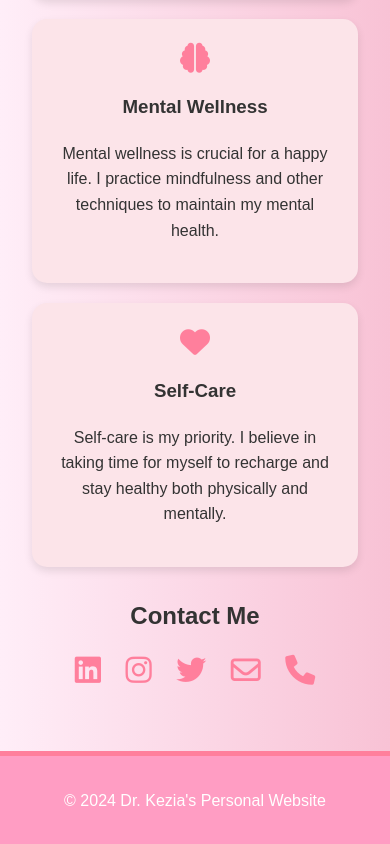
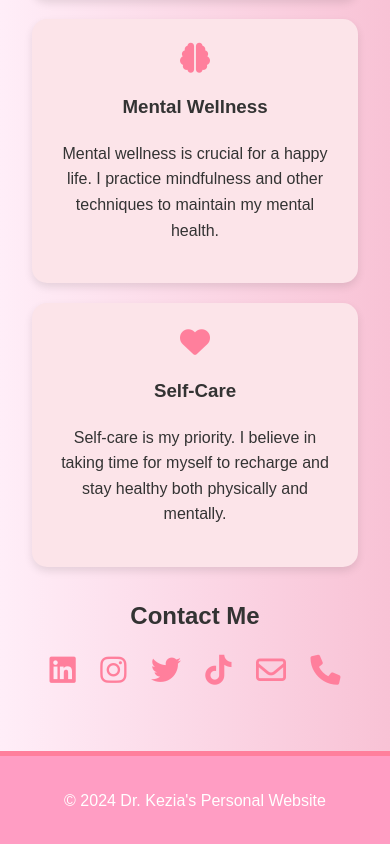
Before and after one commit to DrKeziaMawia/DrKeziaMawia.github.io, a plain HTML site: page index.html in a window 390 px wide. Shown: the part 1265-2109 px from the top of the page. Drawn offline with Linux system fonts and the light colour scheme.

Commit message:
Updated HTML and CSS for better responsiveness and design

```diff
--- a/index.html
+++ b/index.html
@@ -204,8 +204,9 @@
             <h2>Contact Me</h2>
             <div class="social-links">
                 <a href="https://www.linkedin.com/in/dr-kezia/" target="_blank" class="social-icon fab fa-linkedin"></a>
-                <a href="https://www.instagram.com/dr_kezia/" target="_blank" class="social-icon fab fa-instagram"></a>
+                <a href="https://www.instagram.com/kylerivan?igsh=dHR3cTAyZzh0bjI1" target="_blank" class="social-icon fab fa-instagram"></a>
                 <a href="https://twitter.com/dr_kezia" target="_blank" class="social-icon fab fa-twitter"></a>
+                <a href="https://www.tiktok.com/@kyler_zia?_t=8oaWTKsp8YX&_r=1" target="_blank" class="social-icon fab fa-tiktok"></a>
                 <a href="mailto:keziamawia98@gmail.com" class="social-icon far fa-envelope"></a>
                 <a href="tel:+254704892447" class="social-icon fas fa-phone"></a>
             </div>
```
